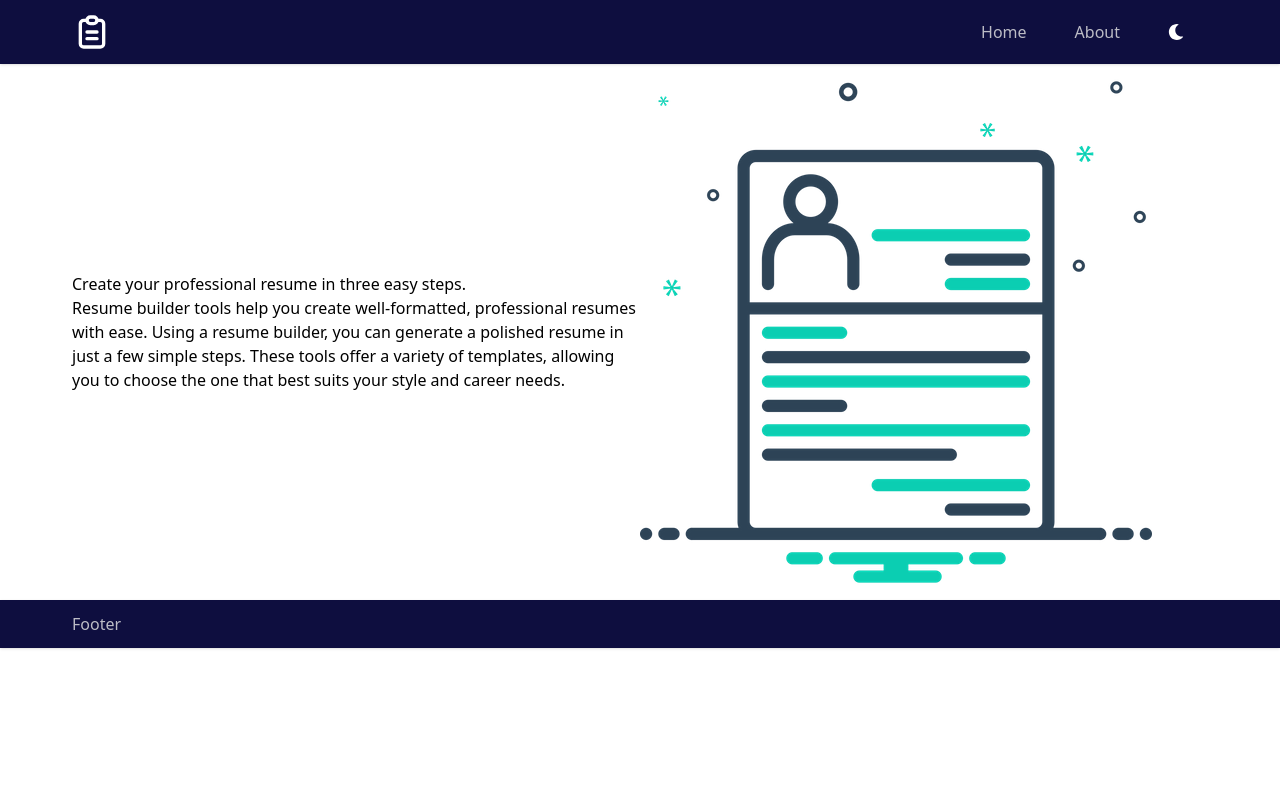
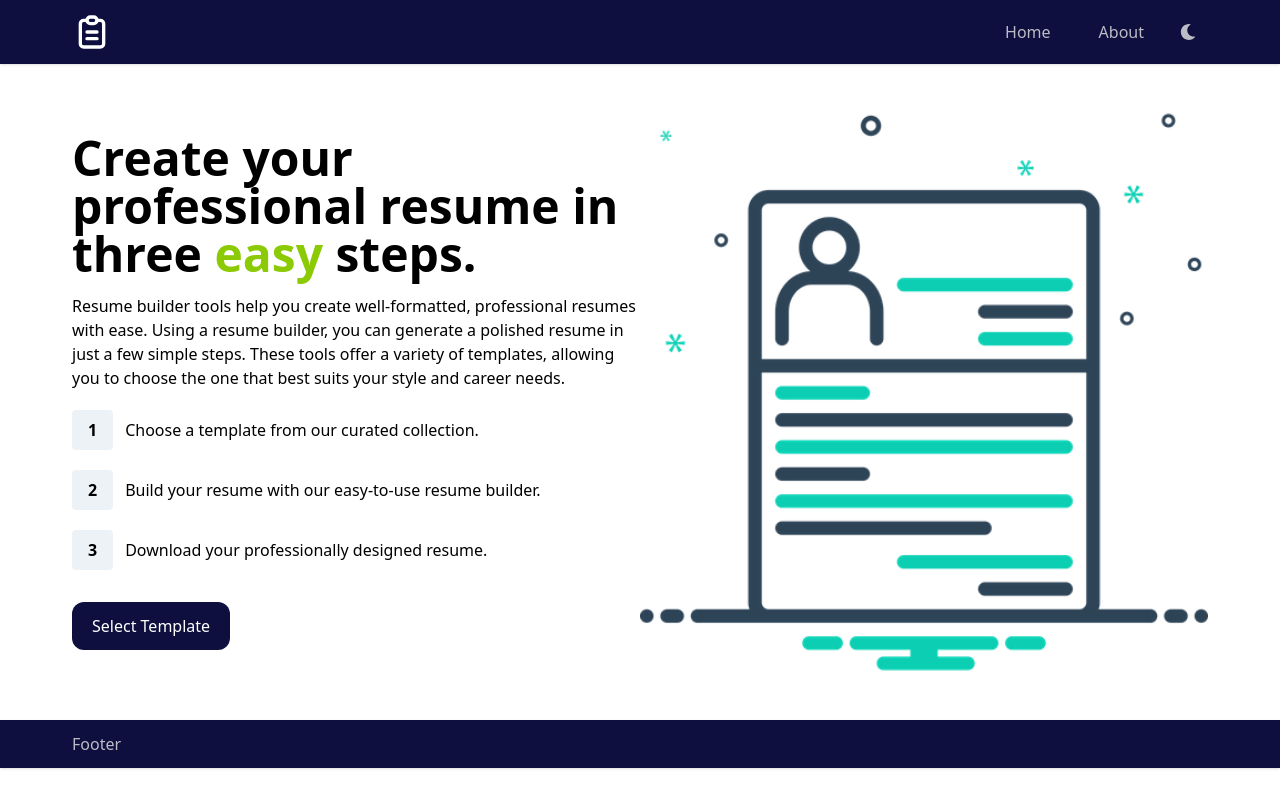
Before and after one commit to VishalPatidar29/Resume-Builder, a React (Vite) app: page / in a window 1280 px wide. Built offline with nearby package versions, Linux system fonts and the light colour scheme.

Commit message:
Created the Home page and the About us page

```diff
--- a/src/Components/Header/Header.jsx
+++ b/src/Components/Header/Header.jsx
@@ -1,7 +1,7 @@
 import { FaMoon } from "react-icons/fa";
 import { MdOutlineWbSunny } from "react-icons/md";
 import { TbClipboardText } from "react-icons/tb";
-import { RxHamburgerMenu , RxCross1  } from "react-icons/rx";
+import { RxHamburgerMenu, RxCross1 } from "react-icons/rx";
 import { useNavigate } from "react-router-dom";
 import { useContext, useState } from "react";
 import { ThemeContext } from "../../context/ThemeContext";
@@ -48,9 +48,9 @@ function Header() {
                 ) : null
               )}
             </ul>
-          <button className="px-6 py-2 cursor-pointer" onClick={toggleTheme}> {theme == 'light' ? <FaMoon color="white" /> : <MdOutlineWbSunny color="white" />} </button>
+            <button className="px-3 py-2 rounded cursor-pointer" onClick={toggleTheme}> {theme == 'light' ? <FaMoon color="#bcbcc6" className="hover:fill-white" /> : <MdOutlineWbSunny color="#bcbcc6" className="hover:fill-white" />} </button>
 
-          <button onClick={() => setOpen(!isOpen)} className="md:hidden">  { isOpen ? <RxCross1 color="white" />: <RxHamburgerMenu color="white" />}</button>
+            <button onClick={() => setOpen(!isOpen)} className="md:hidden">  {isOpen ? <RxCross1 color="white" /> : <RxHamburgerMenu color="white" />}</button>
 
           </nav>
 
@@ -59,8 +59,8 @@ function Header() {
       </header>
       {/* Mobile view Menu  */}
 
-      { isOpen && (
-        <div className="sm:flex md:hidden py-3 px-6 shadow bg-[#fff]  dark:bg-[#171923] dark:text-white" >
+      {isOpen && (
+        <div className="sm:flex md:hidden py-3 px-6 shadow bg-[#fff]  dark:bg-[#171923] dark:text-white absolute w-full" >
           <ul className=''>
             {navItems.map((item) =>
               item.active ? (
--- /dev/null
+++ b/src/Components/Intro/Introduction.jsx
@@ -0,0 +1,63 @@
+import React, { useContext } from 'react'
+import { ThemeContext } from '../../context/ThemeContext'
+import ThemeTemplateData from '../../theme-db/ThemeTemplateData';
+
+function Introduction() {
+
+    const { selectBtn, setSelectBtn } = useContext(ThemeContext);
+
+    const handleSelectTemplate = () => {
+        setSelectBtn(!selectBtn);
+    }
+
+    return (
+        <div className='md:flex  items-center py-8'>
+            {selectBtn ?
+                <div className='lg:w-3/6 '>
+
+                    <h1 className='mb-4 text-3xl md:text-5xl font-bold '>Create your professional resume in three <span className='text-[#8bca05]'>easy </span>steps.</h1>
+                    <p>Resume builder tools help you create well-formatted, professional resumes with ease. Using a resume builder, you can generate a polished resume in just a few simple steps. These tools offer a variety of templates, allowing you to choose the one that best suits your style and career needs.</p>
+                    <div>
+                        <div className='mt-5 flex items-center'><span className='bg-[#edf2f7] text-black px-4 py-2 rounded mr-3 font-semibold text-md'>1</span> <span>Choose a template from our curated collection.</span></div>
+                        <div className='mt-5 flex items-center'><span className='bg-[#edf2f7] text-black px-4 py-2 rounded mr-3 font-semibold text-md'>2</span> <span>Build your resume with our easy-to-use resume builder.</span></div>
+                        <div className='mt-5 flex items-center'><span className='bg-[#edf2f7] text-black px-4 py-2 rounded mr-3 font-semibold text-md'>3</span> <span>Download your professionally designed resume.</span></div>
+                    </div>
+                    <button onClick={handleSelectTemplate} className='mt-8 bg-[#0E0E3F] text-white py-3 rounded-xl cursor-pointer px-5' > Select Template</button>
+                </div>
+                :
+
+                <div className='lg:w-3/6 '> <h2>Select a Template from the list</h2></div>
+
+            }
+
+            {selectBtn ?
+                <div className='lg:w-3/6 hidden lg:flex flex-col'>
+                    <img src="/src/assets/home-logo.png" alt="Home logo" />
+                </div>
+                :
+
+                <div className='lg:w-3/6 '>
+                    {
+
+                        ThemeTemplateData.map((item, index) => {
+
+                           return (
+                            <div key={item.id}>
+                            <img id={item.id}  src={item.imageSrc} alt={item.imageAlt} />
+
+                            </div>
+                           )
+
+                        })
+
+
+                    }
+
+                    <button onClick={handleSelectTemplate}>Go Back</button>
+                </div>
+            }
+        </div>
+    )
+}
+
+export default Introduction
--- a/src/context/ThemeContext.jsx
+++ b/src/context/ThemeContext.jsx
@@ -14,8 +14,40 @@ export const ThemeProvider = ({ children }) => {
     setTheme((prev) => (prev === "light" ? "dark" : "light"));
   };
 
+
+
+
+
+
+
+
+
+
+
+
+
+
+
+
+
+
+const [selectBtn, setSelectBtn] = useState(true);
+
+
+
+
+
+
+
   return (
-    <ThemeContext.Provider value={{ theme, toggleTheme }}>
+    <ThemeContext.Provider
+    value={{
+      theme,
+      toggleTheme,
+      selectBtn,
+      setSelectBtn
+
+      }}>
       {children}
     </ThemeContext.Provider>
   );
--- a/src/layouts/MainLayout.jsx
+++ b/src/layouts/MainLayout.jsx
@@ -9,7 +9,7 @@ function MainLayout() {
 
       <Header />
 
-      <main className="md:px-6 lg:px-8 xl:px-18 px-4 py-3">
+      <main className="md:px-6 lg:px-8 xl:px-18 px-4 py-3 dark:bg-[#1a202c] dark:text-white">
         <Outlet />
       </main>
 
--- a/src/pages/About.jsx
+++ b/src/pages/About.jsx
@@ -2,7 +2,36 @@ import React from 'react'
 
 function About() {
   return (
-    <div>About</div>
+   <div className="flex flex-col items-center text-center py-16 px-4">
+  <h1 className="text-5xl font-bold mb-4 ">Resume Builder</h1>
+  <h2 className="text-2xl mb-10">
+    Build the Resume That Gets <br /> You Hired!
+  </h2>
+
+  <div className=" shadow-lg rounded-xl p-8 max-w-4xl w-full flex justify-between items-center space-x-6 dark:bg-[#111828]">
+    <div className="flex-1">
+      <p className=" text-lg leading-relaxed mb-4">
+        A resume builder website is a web-based tool that allows users to
+        create and customize a professional resume to their desired
+        specifications. These websites typically provide templates for creating
+        a resume.
+      </p>
+      <p className="text-gray-900 font-semibold dark:text-white">
+        <strong>Vishal Patidar</strong>{" "}
+        <span className="font-normal">- Software Engineer</span>
+      </p>
+    </div>
+
+    <div className="w-20 h-20 shrink-0">
+      <img
+        src="/path-to-image.jpg"
+        alt="Hardik Desai"
+        className="w-full h-full object-cover rounded-full border border-gray-200 shadow-sm"
+      />
+    </div>
+  </div>
+</div>
+
   )
 }
 
--- a/src/pages/Home.jsx
+++ b/src/pages/Home.jsx
@@ -1,19 +1,12 @@
-import React from 'react'
+import React from 'react';
+import Introduction from '../Components/Intro/Introduction';
 
 function Home() {
-  return (
-    <div className='flex  items-center'>
-
-<div className='lg:w-3/6 '>
 
 
-<h1>Create your professional resume in three easy steps.</h1>
-<p>Resume builder tools help you create well-formatted, professional resumes with ease. Using a resume builder, you can generate a polished resume in just a few simple steps. These tools offer a variety of templates, allowing you to choose the one that best suits your style and career needs.</p>
-</div>
-<div className='lg:w-3/6'>
-<img src="/src/assets/home-logo.png" alt="Home logo" />
-
-</div>
+  return (
+    <div>
+     <Introduction />
 
     </div>
   )
--- /dev/null
+++ b/src/theme-db/ThemeTemplateData.jsx
@@ -0,0 +1,32 @@
+const ThemeTemplateData = [
+  {
+    id: "Theme1",
+    imageSrc:
+      "",
+    imageAlt: "Theme1",
+  },
+  {
+    id: "Theme2",
+    imageSrc:
+      "",
+    imageAlt: "Theme2",
+  },
+  {
+    id: "Theme3",
+    imageSrc: "",
+    imageAlt: "Theme3",
+  },
+  {
+    id: "Theme4",
+    imageSrc:
+      "",
+    imageAlt: "Theme4",
+  },
+  {
+    id: "Theme5",
+    imageSrc: "",
+    imageAlt: "Theme5",
+  },
+];
+
+export default ThemeTemplateData;
```
Lines whose indentation alone changed are shown as unchanged.
